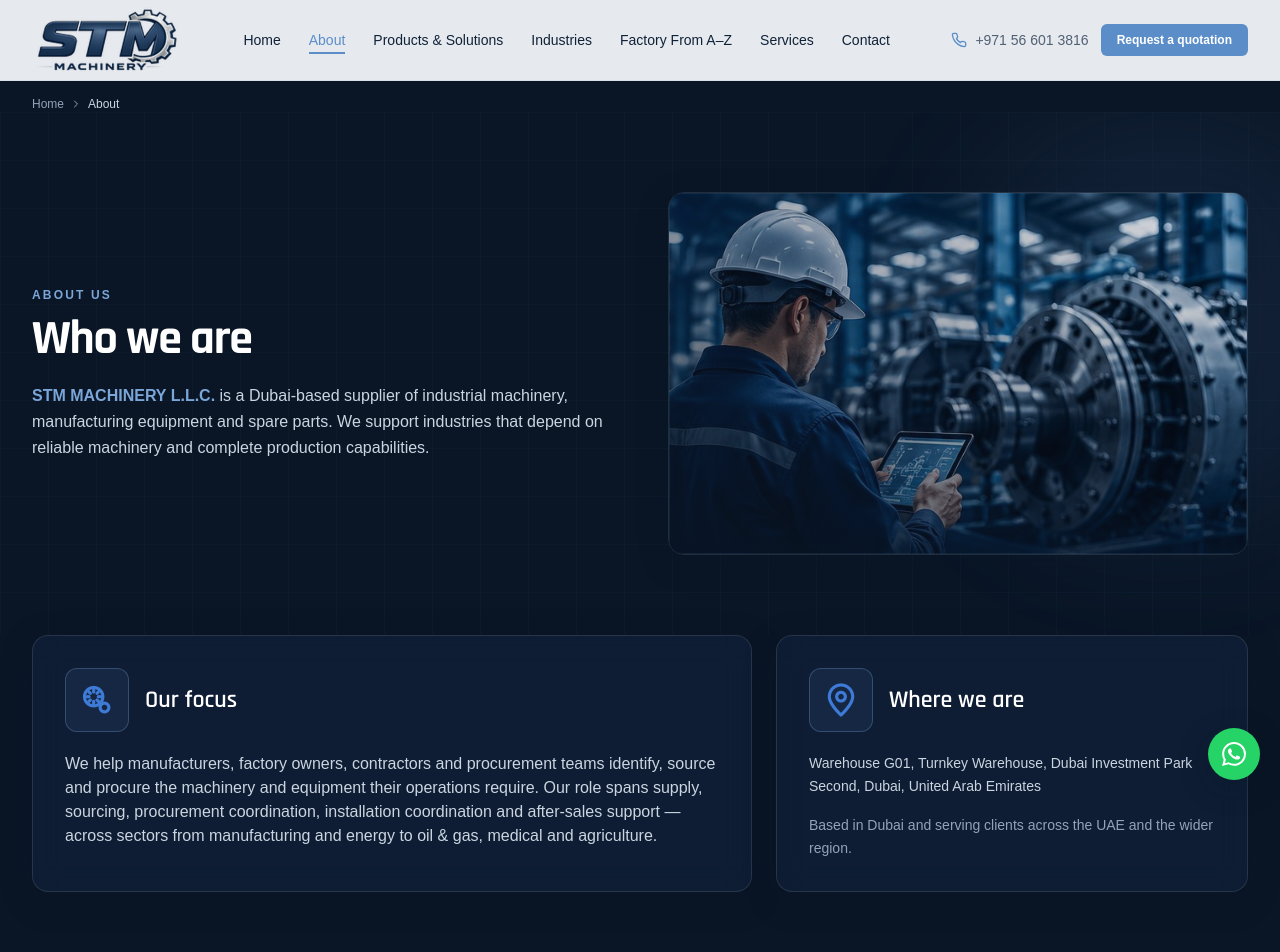
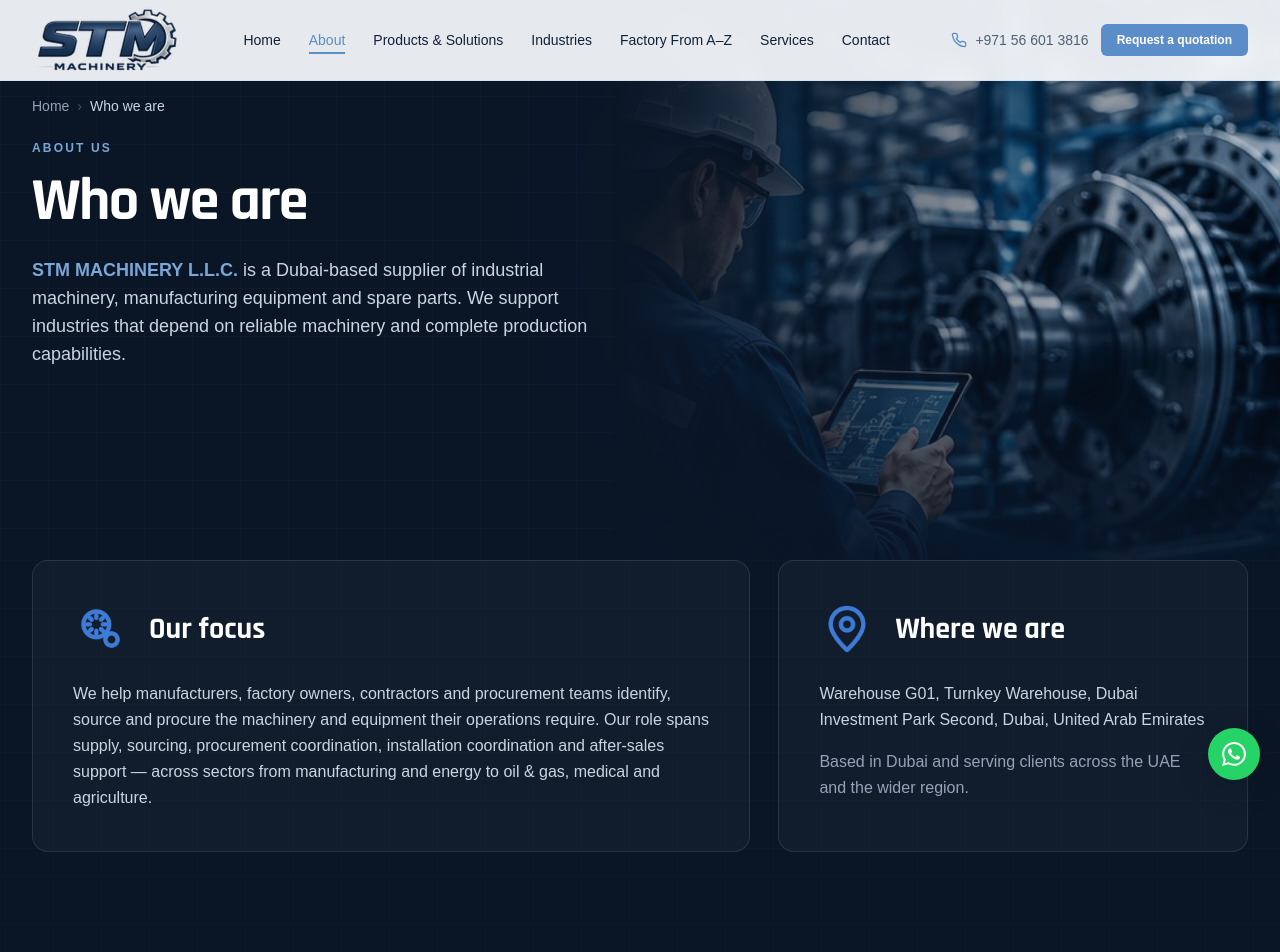
Before and after one commit to Aivora-dxb/STM, a Next.js app: page /about in a window 1280 px wide. Shown: the top 952 px of the page. Built offline with nearby package versions, Linux system fonts and the light colour scheme; a web font is replaced by a local one.

Commit message:
Add files via upload

```diff
--- a/src/app/about/page.tsx
+++ b/src/app/about/page.tsx
@@ -1,8 +1,9 @@
 import type { Metadata } from "next";
 import Image from "next/image";
-import { Breadcrumb, CtaBand, Reveal, JsonLd } from "@/components/ui/index";
+import { CtaBand, Reveal, JsonLd } from "@/components/ui/index";
 import { buildMetadata, pageSeo, breadcrumbJsonLd } from "@/lib/seo";
 import { company } from "@/lib/company";
+import Link from "next/link";
 
 export const metadata: Metadata = buildMetadata(pageSeo.about);
 
@@ -35,158 +36,181 @@ export default function AboutPage() {
       <JsonLd
         data={breadcrumbJsonLd([
           { name: "Home", path: "/" },
-          { name: "About", path: "/about" },
+          { name: "Who we are", path: "/about" },
         ])}
       />
-      <Breadcrumb items={[{ name: "Home", href: "/" }, { name: "About", href: "/about" }]} />
 
-      {/* ===== Top section: intro + hero image ===== */}
-      <section className="relative overflow-hidden">
-        {/* Faint blueprint / grid backdrop */}
+      {/* ===== HERO: full-height engineer image on the right, copy overlapping on the left ===== */}
+      <section className="relative overflow-hidden bg-navy-950">
+        {/* Blueprint / grid / gear backdrop — decorative, low opacity */}
+        <div aria-hidden="true" className="eng-grid pointer-events-none absolute inset-0 opacity-70" />
         <div
           aria-hidden="true"
-          className="eng-grid pointer-events-none absolute inset-0 opacity-[0.6]"
+          className="pointer-events-none absolute inset-0 opacity-[0.06] [mask-image:linear-gradient(90deg,transparent,black)]"
+          style={{
+            backgroundImage:
+              "radial-gradient(circle at 60% 40%, rgba(91,141,201,0.5) 0, transparent 55%)",
+          }}
         />
+
+        {/* Full-height hero image, right side, bleeding to the top/right edge */}
         <div
           aria-hidden="true"
-          className="pointer-events-none absolute -right-24 top-0 h-[420px] w-[420px] rounded-full bg-accent-500/10 blur-3xl"
+          className="pointer-events-none absolute inset-y-0 right-0 hidden w-[52%] lg:block"
+        >
+          <div className="relative h-full w-full">
+            <Image
+              src="/images/about/hero-engineer.jpg"
+              alt=""
+              fill
+              sizes="52vw"
+              className="object-cover object-center"
+              priority
             />
+            {/* Blend the image into the navy background on its left edge and base */}
+            <div className="absolute inset-0 bg-gradient-to-r from-navy-950 via-navy-950/45 to-navy-950/10" />
+            <div className="absolute inset-0 bg-gradient-to-t from-navy-950/70 via-transparent to-navy-950/30" />
+          </div>
+        </div>
 
-        <div className="container-x relative py-12 sm:py-16 lg:py-20">
-          <div className="grid items-center gap-10 lg:grid-cols-2 lg:gap-14">
-            {/* Left: copy */}
+        <div className="container-x relative">
+          <div className="max-w-2xl py-12 sm:py-16 lg:min-h-[560px] lg:py-24">
             <Reveal>
-              <div className="max-w-xl">
-                <p className="eyebrow mb-3">About us</p>
-                <h1 className="font-display text-3xl font-bold tracking-tight text-white sm:text-4xl lg:text-5xl">
+              {/* Breadcrumb */}
+              <nav aria-label="Breadcrumb" className="mb-6 text-sm">
+                <ol className="flex items-center gap-2 text-slate-400">
+                  <li>
+                    <Link href="/" className="hover:text-accent-400">
+                      Home
+                    </Link>
+                  </li>
+                  <li aria-hidden="true" className="text-slate-600">
+                    ›
+                  </li>
+                  <li className="text-slate-300" aria-current="page">
+                    Who we are
+                  </li>
+                </ol>
+              </nav>
+
+              <p className="eyebrow mb-4">About us</p>
+              <h1 className="font-display text-4xl font-bold leading-[1.05] tracking-tight text-white sm:text-5xl lg:text-6xl">
                 Who we are
               </h1>
-                <p className="mt-5 text-base leading-relaxed text-slate-300">
-                  <span className="font-semibold text-accent-400">
-                    STM MACHINERY L.L.C.
-                  </span>{" "}
-                  is a Dubai-based supplier of industrial machinery, manufacturing
-                  equipment and spare parts. We support industries that depend on
-                  reliable machinery and complete production capabilities.
+              <p className="mt-6 max-w-xl text-base leading-relaxed text-slate-300 sm:text-lg">
+                <span className="font-semibold text-accent-400">STM MACHINERY L.L.C.</span>{" "}
+                is a Dubai-based supplier of industrial machinery, manufacturing equipment
+                and spare parts. We support industries that depend on reliable machinery and
+                complete production capabilities.
               </p>
+            </Reveal>
           </div>
-            </Reveal>
 
-            {/* Right: hero image with dark-blue overlay */}
+          {/* Mobile/tablet hero image (shown below the copy where the side image is hidden) */}
           <Reveal delay={0.1}>
-              <div className="relative overflow-hidden rounded-2xl border border-white/10 shadow-glass">
+            <div className="relative mb-12 overflow-hidden rounded-2xl border border-white/10 shadow-glass lg:hidden">
               <div className="relative aspect-[16/10] w-full">
                 <Image
                   src="/images/about/hero-engineer.jpg"
                   alt="STM engineer inspecting industrial machinery on the factory floor"
                   fill
-                    sizes="(max-width: 1024px) 100vw, 50vw"
+                  sizes="100vw"
                   className="object-cover"
-                    priority
                 />
-                  {/* Dark blue overlay to integrate with the site */}
-                  <div
-                    aria-hidden="true"
-                    className="absolute inset-0 bg-gradient-to-tr from-navy-950/80 via-navy-900/30 to-transparent"
+                <div className="absolute inset-0 bg-gradient-to-tr from-navy-950/70 via-navy-900/20 to-transparent" />
+              </div>
+            </div>
+          </Reveal>
+        </div>
+      </section>
+
+      {/* ===== MIDDLE: Our focus (wide) + Where we are (narrow) ===== */}
+      <section className="relative bg-navy-950">
+        <div aria-hidden="true" className="eng-grid pointer-events-none absolute inset-0 opacity-40" />
+        <div className="container-x relative pb-6">
+          <div className="grid gap-6 lg:grid-cols-5 lg:gap-7">
+            {/* Our focus */}
+            <Reveal className="lg:col-span-3">
+              <div className="h-full rounded-2xl border border-white/10 bg-white/[0.03] p-8 sm:p-10">
+                <div className="flex items-center gap-5">
+                  <Image
+                    src="/images/about/our-focus.png"
+                    alt=""
+                    width={56}
+                    height={56}
+                    className="h-14 w-14 shrink-0 object-contain"
                   />
-                  <div
-                    aria-hidden="true"
-                    className="absolute inset-0 bg-navy-900/10 mix-blend-multiply"
+                  <h2 className="font-display text-2xl font-bold text-white sm:text-3xl">
+                    Our focus
+                  </h2>
+                </div>
+                <p className="mt-6 text-base leading-relaxed text-slate-300">
+                  We help manufacturers, factory owners, contractors and procurement teams
+                  identify, source and procure the machinery and equipment their operations
+                  require. Our role spans supply, sourcing, procurement coordination,
+                  installation coordination and after-sales support — across sectors from
+                  manufacturing and energy to oil &amp; gas, medical and agriculture.
+                </p>
+              </div>
+            </Reveal>
+
+            {/* Where we are */}
+            <Reveal delay={0.1} className="lg:col-span-2">
+              <div className="flex h-full flex-col rounded-2xl border border-white/10 bg-white/[0.03] p-8 sm:p-10">
+                <div className="flex items-center gap-5">
+                  <Image
+                    src="/images/about/where-we-are.png"
+                    alt=""
+                    width={56}
+                    height={56}
+                    className="h-14 w-14 shrink-0 object-contain"
                   />
-                  <div
-                    aria-hidden="true"
-                    className="pointer-events-none absolute inset-0 ring-1 ring-inset ring-accent-400/10"
-                  />
+                  <h2 className="font-display text-2xl font-bold text-white sm:text-3xl">
+                    Where we are
+                  </h2>
                 </div>
+                <p className="mt-6 text-base leading-relaxed text-slate-300">
+                  {company.address.line1}, {company.address.line2}, {company.address.city},{" "}
+                  {company.address.country}
+                </p>
+                <p className="mt-4 text-base leading-relaxed text-slate-400">
+                  Based in Dubai and serving clients across the UAE and the wider region.
+                </p>
               </div>
             </Reveal>
           </div>
         </div>
       </section>
 
-      {/* ===== Middle section: focus + location ===== */}
-      <section className="container-x pb-4">
-        <div className="grid gap-6 lg:grid-cols-5">
-          <Reveal className="lg:col-span-3">
-            <div className="glass h-full rounded-2xl p-7 sm:p-8">
-              <div className="flex items-center gap-4">
-                <span className="flex h-16 w-16 shrink-0 items-center justify-center rounded-xl border border-accent-400/30 bg-accent-500/10">
-                  <Image
-                    src="/images/about/our-focus.png"
-                    alt=""
-                    width={40}
-                    height={40}
-                    className="h-10 w-10 object-contain"
-                  />
-                </span>
-                <h2 className="font-display text-xl font-semibold text-white sm:text-2xl">
-                  Our focus
-                </h2>
-              </div>
-              <p className="mt-5 text-sm leading-relaxed text-slate-300 sm:text-base">
-                We help manufacturers, factory owners, contractors and procurement
-                teams identify, source and procure the machinery and equipment their
-                operations require. Our role spans supply, sourcing, procurement
-                coordination, installation coordination and after-sales support —
-                across sectors from manufacturing and energy to oil &amp; gas, medical
-                and agriculture.
-              </p>
-            </div>
-          </Reveal>
-
-          <Reveal delay={0.1} className="lg:col-span-2">
-            <div className="glass flex h-full flex-col rounded-2xl p-7 sm:p-8">
-              <div className="flex items-center gap-4">
-                <span className="flex h-16 w-16 shrink-0 items-center justify-center rounded-xl border border-accent-400/30 bg-accent-500/10">
-                  <Image
-                    src="/images/about/where-we-are.png"
-                    alt=""
-                    width={40}
-                    height={40}
-                    className="h-10 w-10 object-contain"
-                  />
-                </span>
-                <h2 className="font-display text-xl font-semibold text-white sm:text-2xl">
-                  Where we are
-                </h2>
-              </div>
-              <p className="mt-5 text-sm leading-relaxed text-slate-300">
-                {company.address.line1}, {company.address.line2},{" "}
-                {company.address.city}, {company.address.country}
-              </p>
-              <p className="mt-4 text-sm leading-relaxed text-slate-400">
-                Based in Dubai and serving clients across the UAE and the wider region.
-              </p>
-            </div>
-          </Reveal>
-        </div>
-      </section>
-
-      {/* ===== Bottom section: values ===== */}
-      <section className="container-x py-14 sm:py-16">
-        <h2 className="font-display text-2xl font-bold text-white sm:text-3xl">
+      {/* ===== LOWER: What we stand for ===== */}
+      <section className="relative bg-navy-950">
+        <div aria-hidden="true" className="eng-grid pointer-events-none absolute inset-0 opacity-40" />
+        <div className="container-x relative py-16 sm:py-20">
+          {/* Heading + divider line extending right */}
+          <div className="flex items-center gap-6">
+            <h2 className="shrink-0 font-display text-3xl font-bold text-white sm:text-4xl">
               What we stand for
             </h2>
-        <div className="mt-8 grid gap-5 sm:grid-cols-2 lg:grid-cols-4">
+            <span aria-hidden="true" className="h-px flex-1 bg-white/15" />
+          </div>
+
+          <div className="mt-10 grid gap-6 sm:grid-cols-2 lg:grid-cols-4">
             {values.map((v, i) => (
               <Reveal key={v.title} delay={(i % 4) * 0.05}>
-              <div className="group flex h-full flex-col rounded-2xl border border-white/10 bg-white/[0.02] p-6 transition-all duration-300 hover:-translate-y-1 hover:border-accent-400/40 hover:bg-white/[0.04]">
-                <span className="mb-4 flex h-14 w-14 items-center justify-center rounded-xl border border-accent-400/30 bg-accent-500/10">
+                <div className="group flex h-full flex-col rounded-2xl border border-white/10 bg-white/[0.02] p-7 transition-all duration-300 hover:-translate-y-1 hover:border-accent-400/40 hover:bg-white/[0.04]">
                   <Image
                     src={`/images/about/${v.icon}.png`}
                     alt=""
-                    width={36}
-                    height={36}
-                    className="h-9 w-9 object-contain"
+                    width={44}
+                    height={44}
+                    className="mb-5 h-11 w-11 object-contain"
                   />
-                </span>
-                <h3 className="font-display text-base font-semibold text-white">
-                  {v.title}
-                </h3>
-                <p className="mt-2 text-sm leading-relaxed text-slate-400">{v.body}</p>
+                  <h3 className="font-display text-lg font-semibold text-white">{v.title}</h3>
+                  <p className="mt-3 text-sm leading-relaxed text-slate-400">{v.body}</p>
                 </div>
               </Reveal>
             ))}
+          </div>
         </div>
       </section>
 
```
Lines whose indentation alone changed are shown as unchanged.
